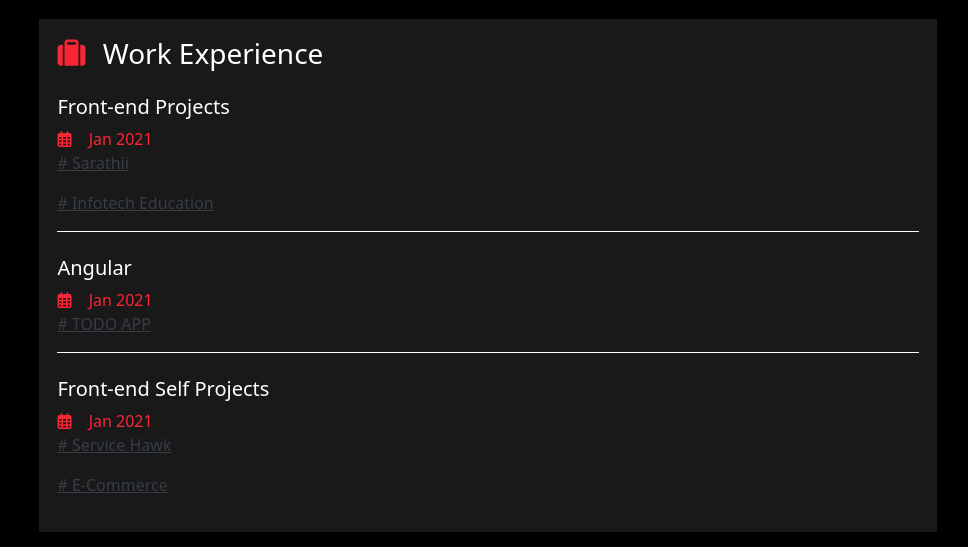
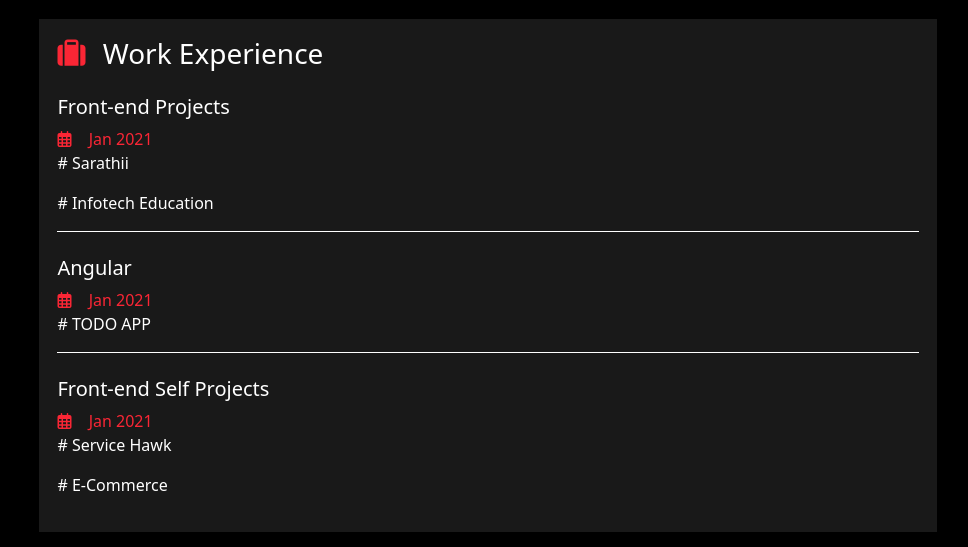
Before and after one commit to geetansh810/portfolio.github.io, a plain HTML site: page index.html in a window 1280 px wide. Shown: the top 547 px of the page, 312-1280 px from the left. Drawn offline with Linux system fonts and the light colour scheme.

Commit message:
Update style.css

```diff
--- a/style.css
+++ b/style.css
@@ -29,6 +29,12 @@ body{
 .right-card{
     margin: 2% 2%;
     padding: 2% 2%;
+}
+
+.right-card a{
+    text-decoration: none;
+    font-size: 1rem;
+    color: white;
 }
 
 .text-highlight{
```
